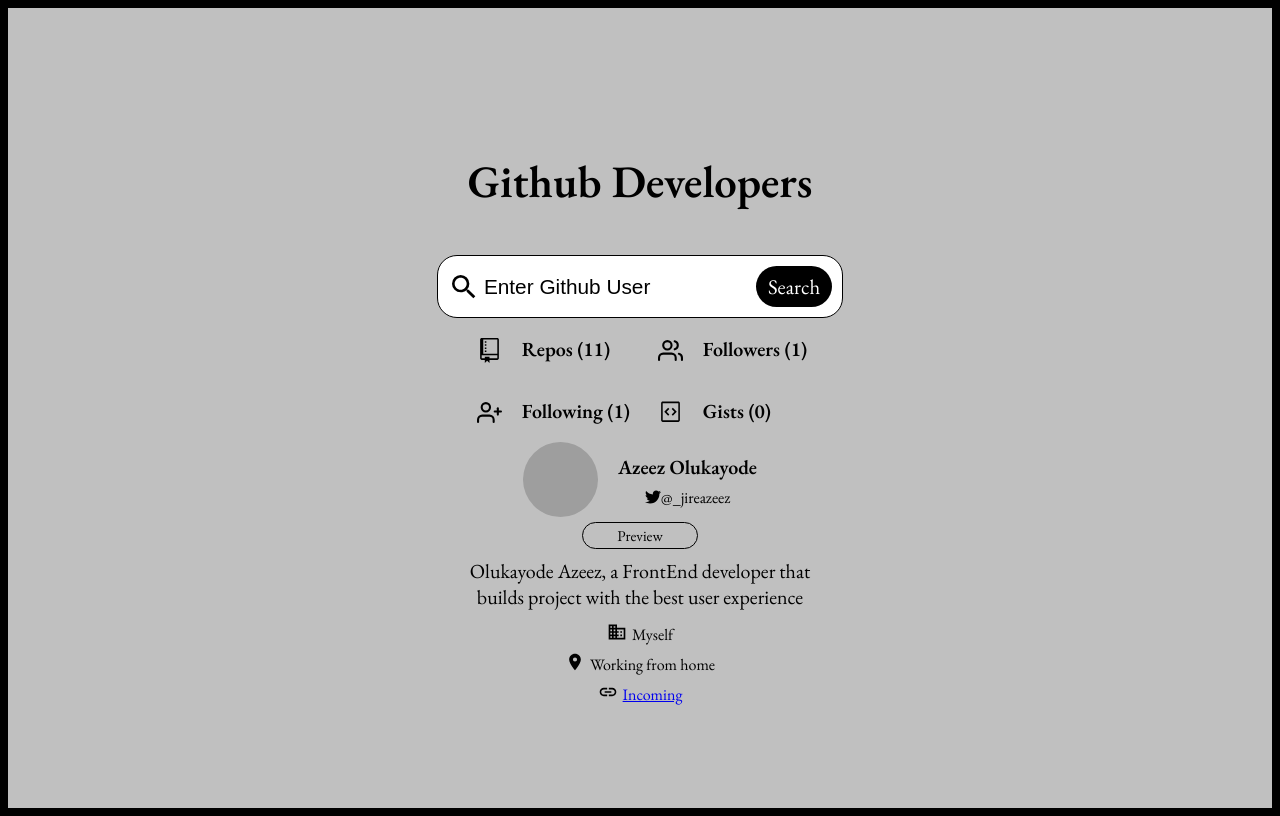
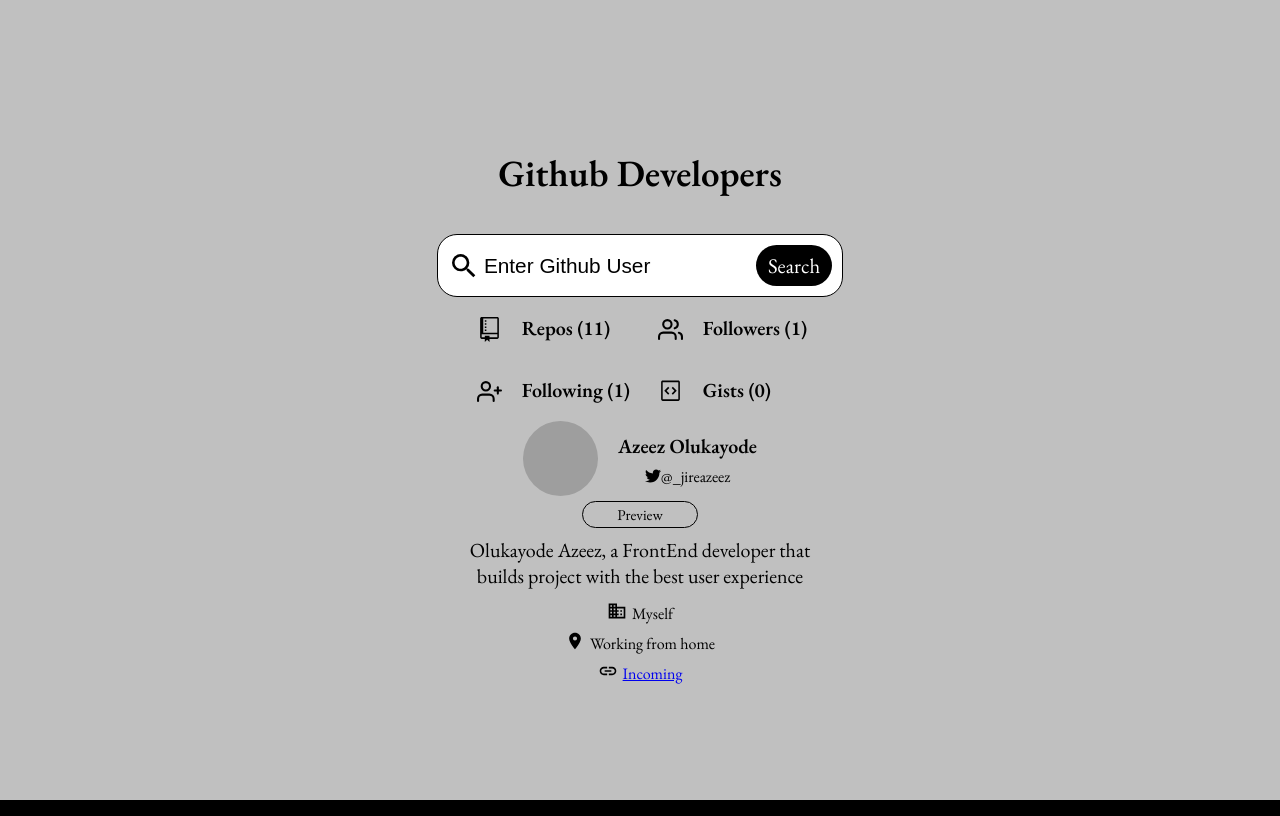
Before and after one commit to Olukayode08/search-for-github-users, a React (Create React App) app: page / in a window 1280 px wide. Built offline with nearby package versions, Linux system fonts and the light colour scheme; grey boxes are pictures that could not be loaded.

Commit message:
header-font

```diff
--- a/src/index.css
+++ b/src/index.css
@@ -2,6 +2,8 @@
 body {
   overflow: hidden;
   background: #000;
+  margin: 0;
+  padding: 0;
 }
 .main{
   font-family: 'EB Garamond', serif;
@@ -13,7 +15,6 @@
   background-color: #C0C0C0;
   margin: 0;
   padding: 0;
-  margin: 0;
 }
 .load{
   display: flex;
@@ -33,7 +34,7 @@
   margin: 0 auto;
 }
 .header{
-  font-size: 45px;
+  font-size: 37px;
 }
 .border{
 }
```
